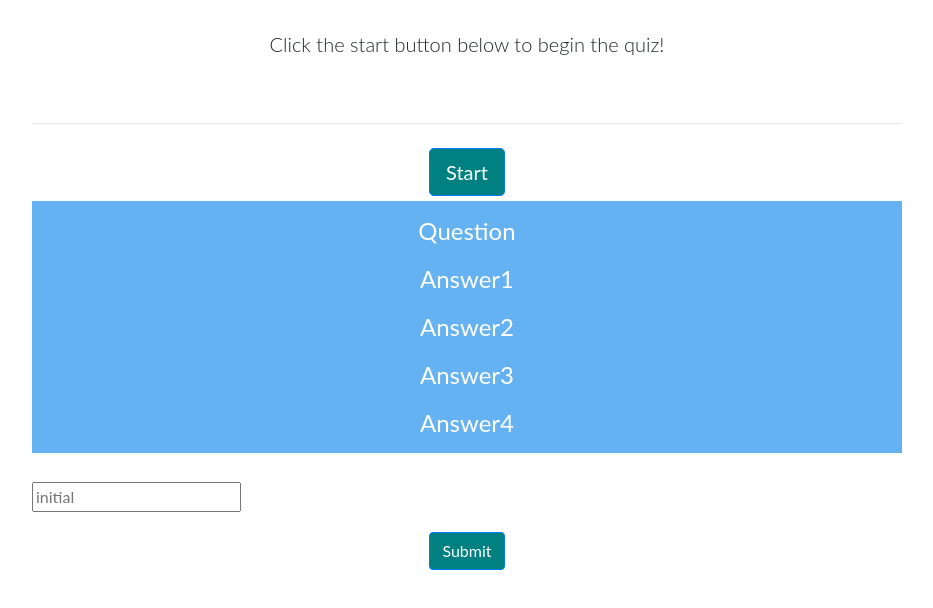
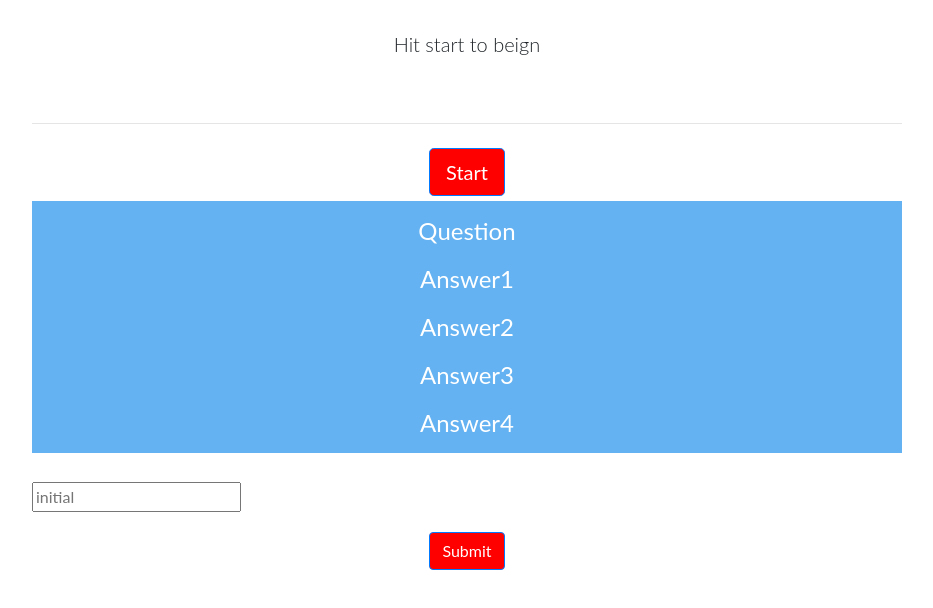
Before and after one commit to kalchuck/Code_Quiz, a plain HTML site: page index.html in a window 1280 px wide. Shown: the part 126-734 px from the top of the page, without its empty margins (173-1106 px from the left). Drawn offline with nearby package versions, Linux system fonts and the light colour scheme.

Commit message:
updated some js logic and css

```diff
--- a/index.html
+++ b/index.html
@@ -30,7 +30,7 @@
         </div>
         <div class="main">
             <h1 class="display-4">Brain twisters</h1> <br>
-            <p class="lead">Click the start button below to begin the quiz!</p> <br>
+            <p class="lead">Hit start to beign</p> <br>
             <hr class="my-4">
 
             <a class="btn btn-primary btn-lg" id="start" href="#" role="button">Start</a>
--- a/style.css
+++ b/style.css
@@ -108,7 +108,7 @@ body {
 
     }
     .btn {
-        background: teal;
+        background: red;
 
 
     }
```
